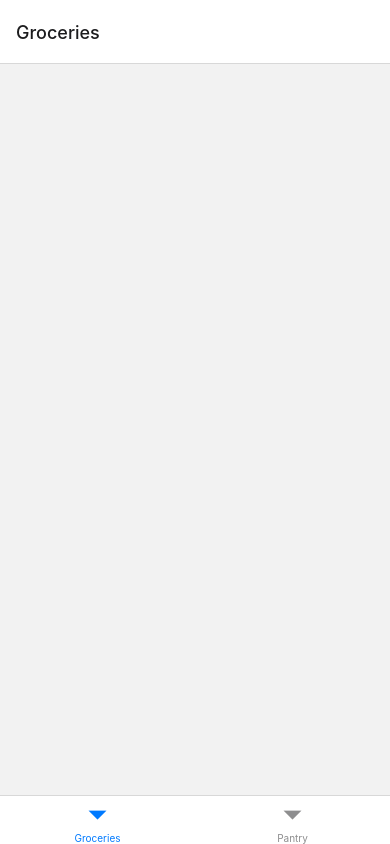
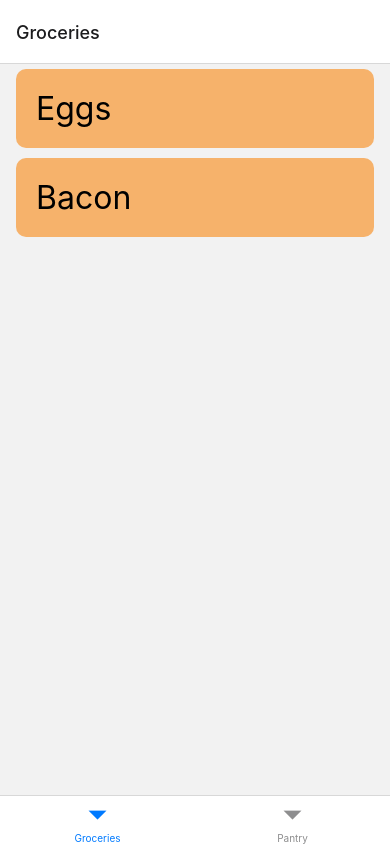
Before and after one commit to Jacobcon3315/PantryList, a React Native app: screen /Groceries in a window 390 px wide. Built offline with nearby package versions, Linux system fonts and the light colour scheme.

Commit message:
Fixed containers for the list. Moved back to flatlist

```diff
--- a/src/GroceriesList.js
+++ b/src/GroceriesList.js
@@ -1,6 +1,5 @@
 import React from "react";
-import { Text, View, StyleSheet, StatusBar, Dimensions } from "react-native";
-import { FlashList } from "@shopify/flash-list";
+import { Text, View, SafeAreaView, StyleSheet, StatusBar, FlatList } from "react-native";
 
 const DATA = [
   {
@@ -8,19 +7,42 @@ const DATA = [
   },
   {
     title: "Bacon",
-  },
+  }
 ];
+
+const Item = ({title}) => (
+  <View style={styles.item}>
+    <Text style={styles.title}>{title}</Text>
+  </View>
+);
 
 function GroceriesListPage() {
     return (
-      <View style={{ height: 200, width: Dimensions.get("screen").width, flex: 1, justifyContent: "center", alignItems: "center"}}>
-        <FlashList
+      <SafeAreaView style={styles.container}>
+      <FlatList
         data={DATA}
-        renderItem={({ item }) => <Text>{item.title}</Text>}
-        estimatedItemSize={50}
-        />
-      </View>
+        renderItem={({item}) => <Item title={item.title} />}
+        keyExtractor={item => item.id}
+      />
+    </SafeAreaView>
     );
   }
 
-  export default GroceriesListPage;
+const styles = StyleSheet.create({
+  container: {
+    flex: 1,
+    marginTop: StatusBar.currentHeight || 0,
+  },
+  item: {
+    backgroundColor: "#f6b26b",
+    borderRadius: 10,
+    padding: 20,
+    marginVertical: 5,
+    marginHorizontal: 16,
+  },
+  title: {
+    fontSize: 32,
+  },
+});
+
+export default GroceriesListPage;
```
Also changed, not shown: src/components/ShoppingItem.js (added).
